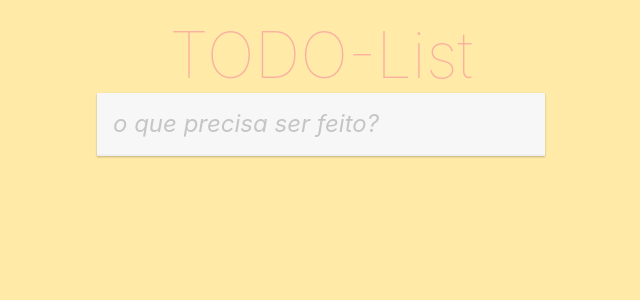
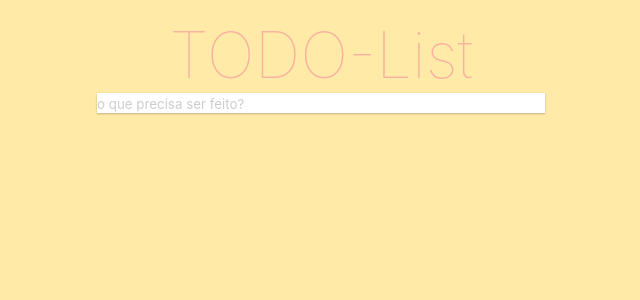
Before and after one commit to Doug-Silva/react-todo-list, a React (Create React App) app: page / in a window 1280 px wide. Shown: the top 300 px of the page, without its empty margins (319-959 px from the left). Built offline with nearby package versions, Linux system fonts and the light colour scheme.

Commit message:
Entrada de dados

```diff
--- a/src/App.js
+++ b/src/App.js
@@ -1,23 +1,11 @@
 import { useState } from 'react';
 import { MdDelete } from 'react-icons/md';
-import './App.css';
+import NewTodo from './components/NewTodo';
 
 const App = () => {
-  // tecla Enter
-  const ENTER_KEY = 13;
-  // tecla Esc
-  const ESCAPE_KEY = 27;
+  const [todos, setTodos] = useState([]);
 
-  const [todos, setTodos] = useState([]);
-  const [value, setValue] = useState('');
-
-  // função para apagar com a tecla Esc
-  const erase = () => {
-    setValue('');
-  };
-
-  // função enviar (aparece no console.log)
-  const submit = () => {
+  const onNewTodo = (value) => {
     setTodos([
       ...todos,
       {
@@ -26,25 +14,6 @@ const App = () => {
         checked: false,
       },
     ]);
-
-    erase();
-  };
-
-  const onChange = (event) => {
-    setValue(event.target.value);
-  };
-
-  // função de tecla Enter pressionada ou tecla Esc
-  const onKeyDown = (event) => {
-    // se for pressionada a tecla Enter
-    if (event.which === ENTER_KEY) {
-      submit();
-      erase();
-
-      // se for pressionada a tecla Esc
-    } else if (event.which === ESCAPE_KEY) {
-      erase();
-    }
   };
 
   const onToggle = (todo) => {
@@ -66,13 +35,7 @@ const App = () => {
       </header>
 
       <section className="main">
-        <input
-          className="new-todo"
-          placeholder="o que precisa ser feito?"
-          value={value}
-          onChange={onChange}
-          onKeyDown={onKeyDown}
-        />
+        <NewTodo onNewTodo={onNewTodo} />
         <ul className="todo-list">
           {todos.map((todo) => (
             <li key={todo.id.toString()}>
--- /dev/null
+++ b/src/components/NewTodo/index.js
@@ -0,0 +1,50 @@
+import React, { useState } from 'react';
+
+const NewTodo = ({ onNewTodo }) => {
+  const ENTER_KEY = 13;
+  const ESCAPE_KEY = 27;
+
+  const [value, setValue] = useState('');
+
+  // função para apagar com a tecla Esc
+  const erase = () => {
+    setValue('');
+  };
+
+  // função enviar
+  const submit = () => {
+    if (onNewTodo) {
+      onNewTodo(value);
+      erase();
+    }
+  };
+
+  const onChange = (event) => {
+    setValue(event.target.value);
+  };
+
+  // função de tecla Enter pressionada ou tecla Esc
+  const onKeyDown = (event) => {
+    // se for pressionada a tecla Enter
+    if (event.which === ENTER_KEY) {
+      submit();
+      erase();
+
+      // se for pressionada a tecla Esc
+    } else if (event.which === ESCAPE_KEY) {
+      erase();
+    }
+  };
+
+  return (
+    <input
+      className="new-todo"
+      placeholder="o que precisa ser feito?"
+      value={value}
+      onChange={onChange}
+      onKeyDown={onKeyDown}
+    />
+  );
+};
+
+export default NewTodo;
```
Also changed, not shown: src/components/NewTodo/styles.css (added).
